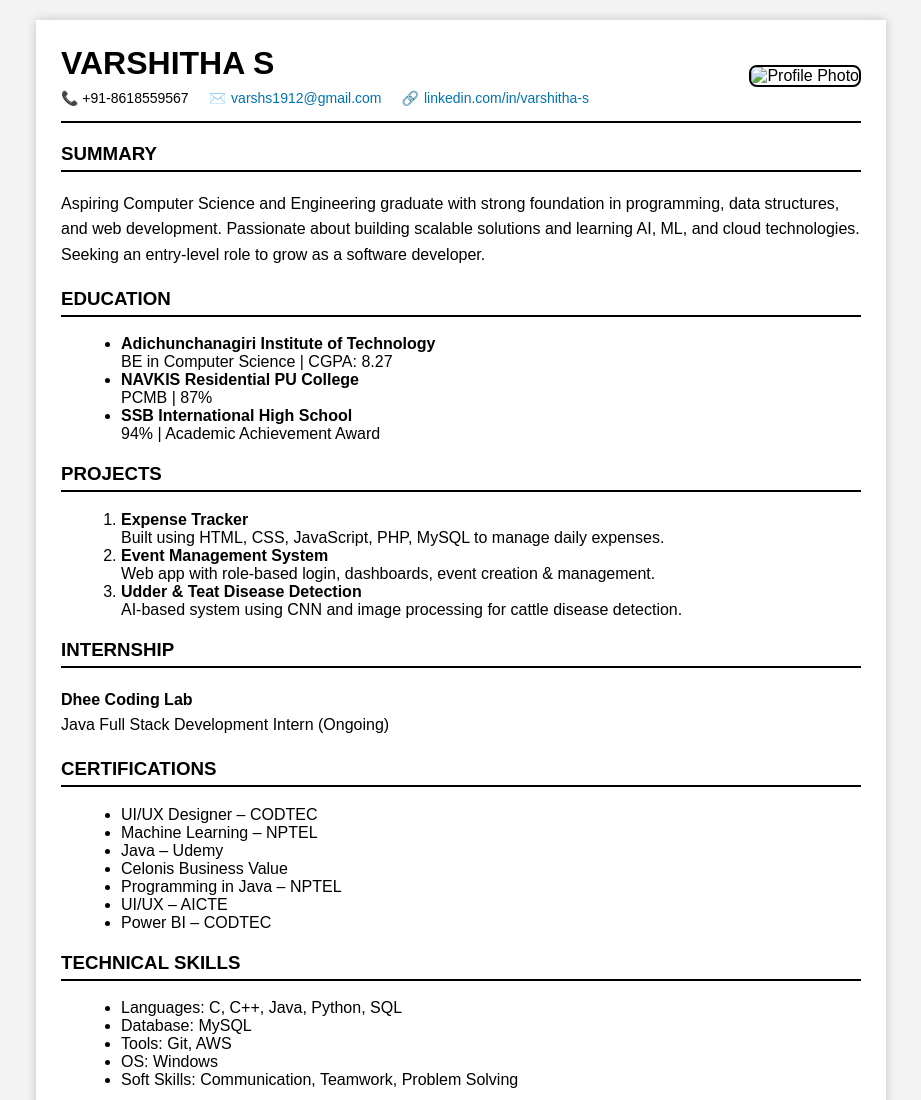
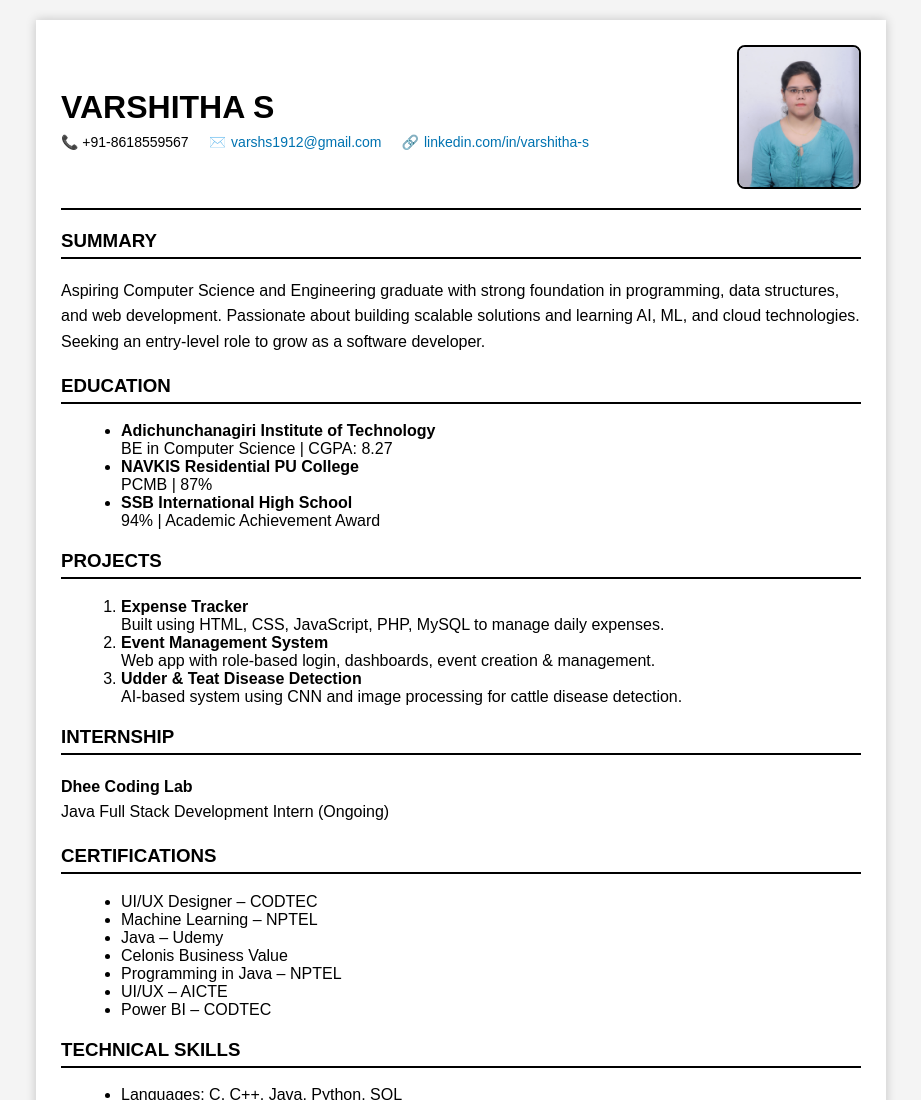
Before and after one commit to varshs019/Resume, a plain HTML site: page index.html in a window 1280 px wide. Shown: the top 1100 px of the page, without its empty margins (179-1100 px from the left). Drawn offline with Linux system fonts and the light colour scheme.

Commit message:
Update index.html

```diff
--- a/index.html
+++ b/index.html
@@ -117,7 +117,7 @@ ul, ol {
         </div>
 
         <div class="header-right">
-            <img src="./VarshithaResume_files/Vphoto.jpg" alt="Profile Photo">
+            <img src="Vphoto.jpg" alt="Profile Photo">
         </div>
 
     </div>
```
